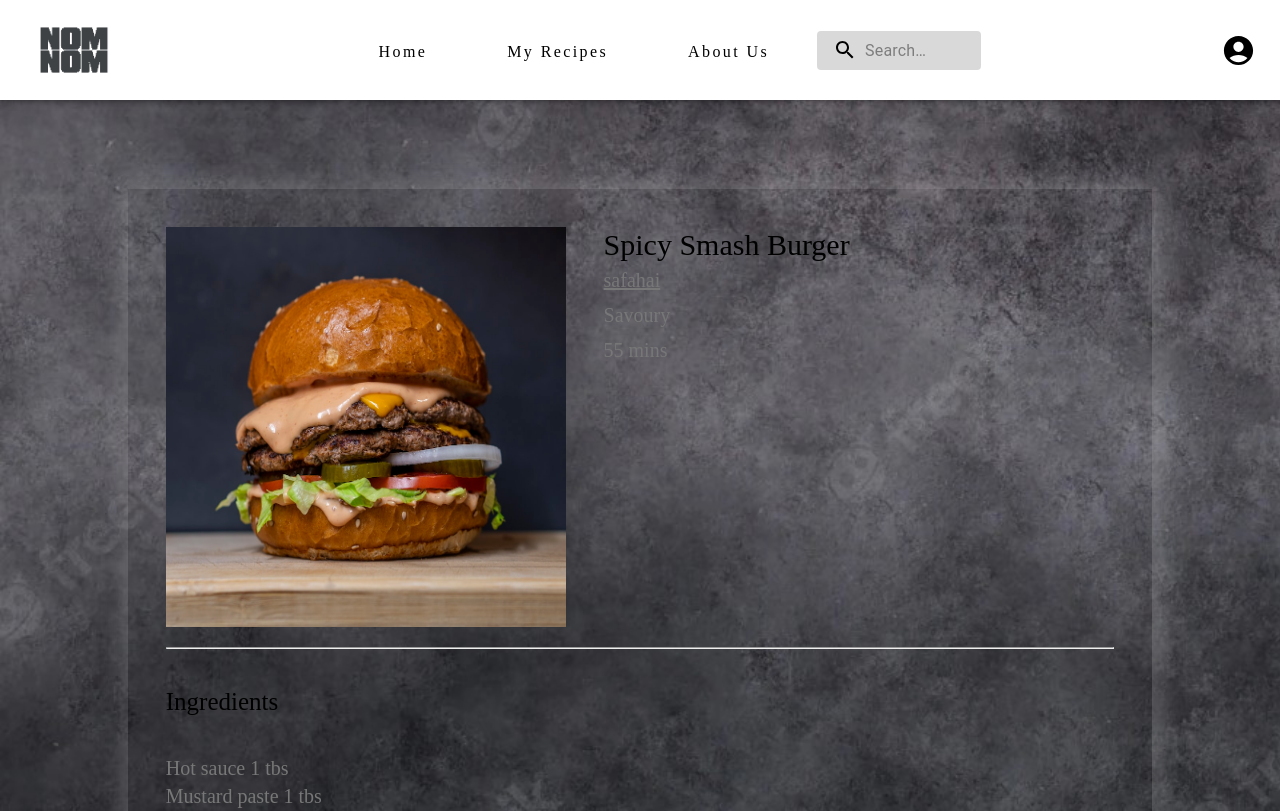
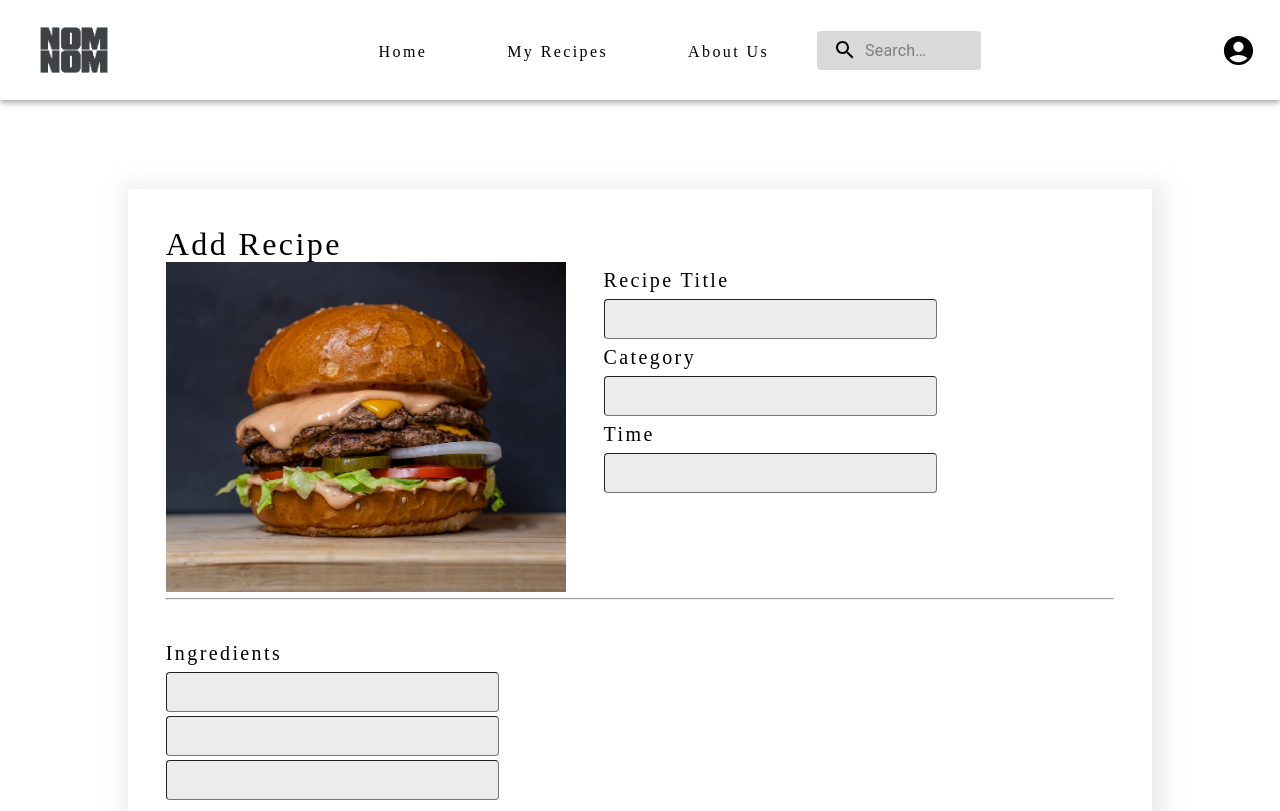
Before and after one commit to MariumAfzal137/WebDev-NomNom, a React (Create React App) app in the folder WebProject/WebProject/frontend/: page /login in a window 1280 px wide. Shown: the top 811 px of the page. Built offline with nearby package versions, Linux system fonts and the light colour scheme.

Commit message:
body removed from signup

```diff
--- a/WebProject/WebProject/frontend/src/App.js
+++ b/WebProject/WebProject/frontend/src/App.js
@@ -11,7 +11,7 @@ function App() {
 
   return(
   <main className='App'>
-    <RecipeDetail />
+    <PostRecipe />
     </main>
   );
   // return (
--- a/WebProject/WebProject/frontend/src/components/user/Signup.css
+++ b/WebProject/WebProject/frontend/src/components/user/Signup.css
@@ -1,8 +1,3 @@
-body{
-    margin: 0;
-    background-image: url("/public/background4.jpg");
-    background-size: cover;
-}
 .register {
     height: 100vh;
     width: 100%;
@@ -10,6 +5,8 @@ body{
     justify-content: center;
     align-items: center;
     font-size: 0.75em;
+    background-image: url("/public/background4.jpg");
+    background-size: cover;
 }
 
 .register-form {
@@ -31,3 +28,23 @@ body{
     font-family: 'Cantata One';
     font-size: 32px;
 }
+
+input{
+    font-family: 'Times New Roman', Times, serif;
+    background-color: rgb(254, 254, 254);
+    height: 2em;
+    width: 20em;
+    border-width: 0.01em;
+    border-radius: 0.3em;
+}
+input:focus{
+    outline-color: rgb(32, 177, 255);
+}
+#inputdefault {
+    margin-bottom: 20px;
+  }
+
+.button{
+    width: 5px;
+    height: 9px;
+}
```
